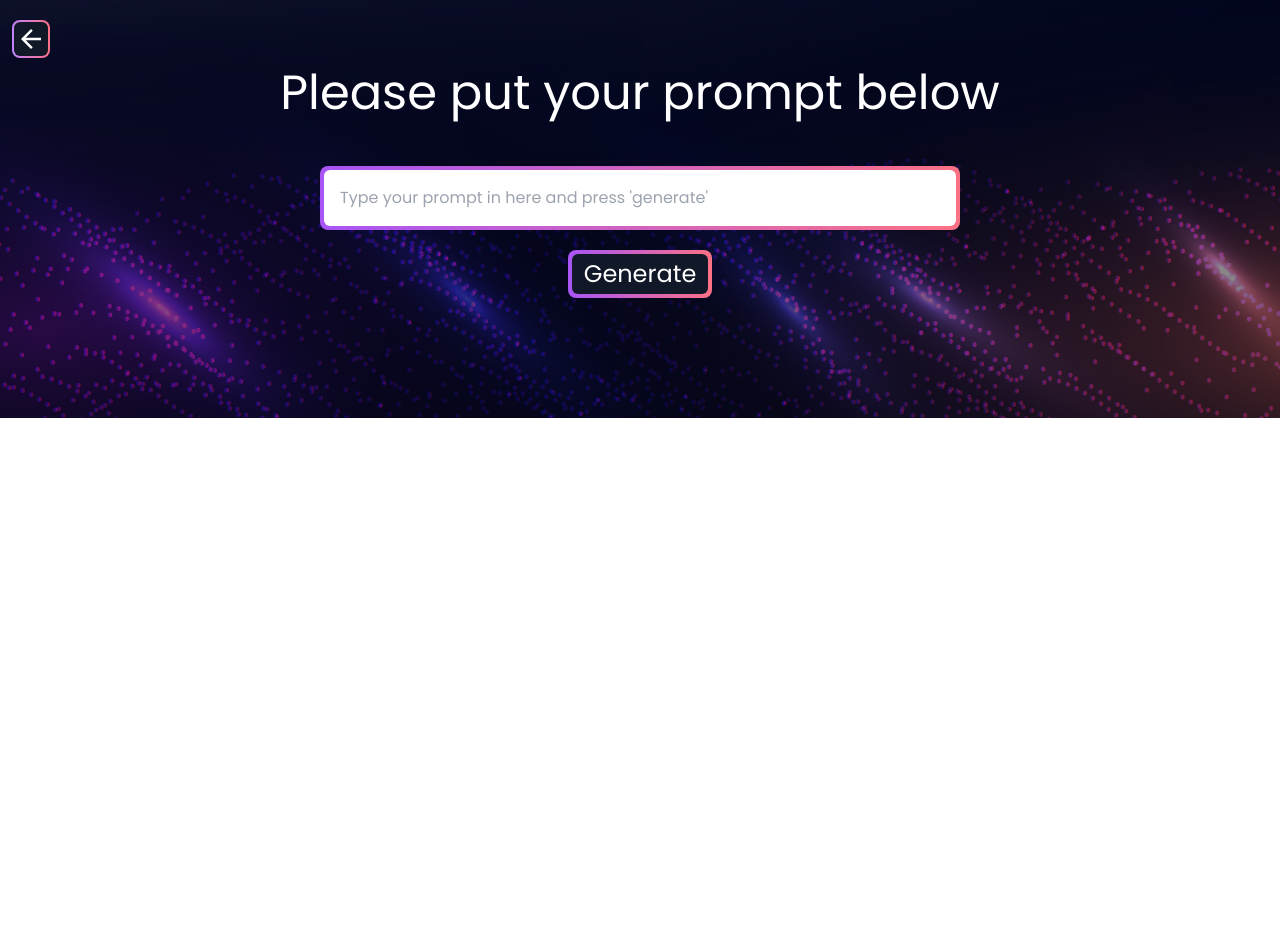
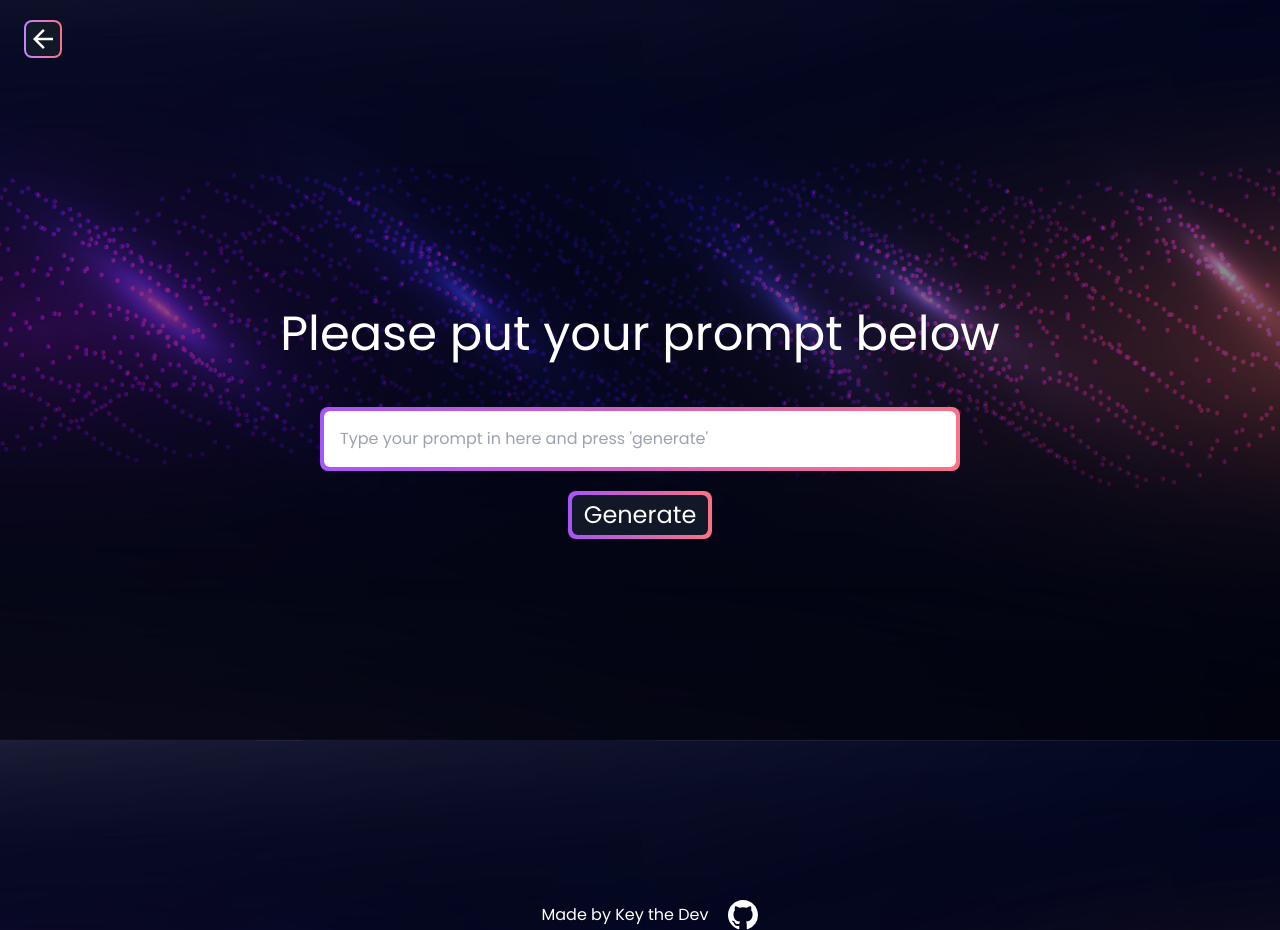
Before and after one commit to 47Key/AI_Image_Generator, a Next.js app: page /generate in a window 1280 px wide. Shown: the part 60-990 px from the top of the page. Before the commit the page ends 800 px from the top, so only its background shows below. Built offline with nearby package versions, Linux system fonts and the light colour scheme.

Commit message:
Fixed Background problems in /generate, seperated generate component to it's own file

```diff
--- a/components/BackButton.tsx
+++ b/components/BackButton.tsx
@@ -5,7 +5,7 @@ import styles from "../styles/Home.module.css";
 
 const BackButton = () => {
     return (
-        <div id={styles.iconButton} className="flex flex-col h-full items-center justify-center px-5">
+        <div id={styles.iconButton} className="flex flex-col h-full items-center justify-center px-5 z-0">
             <div className="flex flex-col items-center rounded-lg justify-center p-0.5 bg-gradient-to-r from-purple-400 to-rose-400 hover:shadow-[-1px_1px_5px] hover:shadow-rose-300">
                 <Link href="/">
                   <button className="flex items-center justify-center rounded-md p-0.5 bg-gray-900">
--- /dev/null
+++ b/containers/Generate.tsx
@@ -0,0 +1,137 @@
+import React, { useState } from "react";
+import LoadingSpinner from "../components/LoadingSpinner";
+import BackButton from "../components/BackButton";
+import ImageDownloadButton from "../components/ImageDownloadButton";
+import styles from "../styles/Home.module.css";
+
+type Submitted = Boolean;
+type Loading = Boolean;
+type PhotoURL = string;
+
+type Prompt = {
+  prompt: String;
+  date: BigInt;
+};
+
+const Generate = () => {
+    const [submitted, setSubmitted] = useState<Submitted>(false);
+    const [loading, setLoading] = useState<Loading>(false);
+    const [picture, setPicture] = useState<PhotoURL>("");
+
+    const handleNewPrompt = () => {
+      // Set all states back to default
+      setLoading(false);
+      setSubmitted(false);
+      setPicture("");
+    };
+
+    const handleSubmit = async (event: React.FormEvent<HTMLFormElement>) => {
+      event.preventDefault();
+
+      try {
+        // Set submitted & loading states
+        setSubmitted(true);
+        setLoading(true);
+
+        // Simplify data by storing inside of prompt object
+        const prompt: Prompt = {
+          prompt: event.target[0].value,
+          date: event.target[1].value,
+        };
+
+        // Send prompt to it's api route handler
+        const sendPromptToApi = await fetch("/api/SendPrompt", {
+          method: "POST",
+          body: JSON.stringify(prompt),
+        }).catch((err: any) => {
+          return err;
+        });
+
+        // Set Loading & Picture states back to display the generated image
+        setLoading(false);
+        setPicture(
+          "https://stablediffusion.0gku54smtinjm.us-east-1.cs.amazonlightsail.com/static/images/image.png"
+        );
+      } catch (err) {
+        console.log(err);
+      }
+    };
+
+    return (
+        <div className="w-screen h-full pb-20 flex flex-col justify-center items-center">
+          <div className="w-screen flex flex-col justify-center items-center">
+            <div className="absolute top-20 left-1 z-0">
+              <BackButton />
+            </div>
+            {!submitted && !loading && (
+              <div className="mt-20 w-screen h-screen flex flex-col justify-center items-center">
+                <h1 className="text-center text-5xl px-5 pt-10 leading-snug">
+                  Please put your prompt below
+                </h1>
+
+                <form onSubmit={handleSubmit}>
+                  <div className="flex flex-col sm:w-[90vw] lg:w-[50vw] my-10 justify-center items-center">
+                    <label hidden htmlFor="prompt" />
+                    <div className="relative w-full mx-10 p-1 rounded-lg bg-gradient-to-r from-purple-500 to-rose-400">
+                      <input
+                        required
+                        type="string"
+                        id="prompt"
+                        placeholder="Type your prompt in here and press 'generate'"
+                        className="w-full p-4 text-black rounded-md focus:outline-none flex-grow"
+                      />
+                    </div>
+
+                    <input hidden readOnly value={Date.now()} />
+
+                    <div className="mt-5 p-1 bg-gradient-to-r from-purple-500 to-rose-400 rounded-lg hover:shadow-[-1px_1px_5px] hover:shadow-rose-300">
+                      <button
+                        type="submit"
+                        className="inline-flex cursor-pointer items-center border-0 py-1 px-3 focus:outline-none rounded-md text-2xl md:mt-0 bg-gray-900"
+                      >
+                        Generate
+                      </button>
+                    </div>
+                  </div>
+                </form>
+              </div>
+            )}
+            {submitted && loading && (
+              <div className="flex flex-col justify-center items-center">
+                <h1 className="pb-10 text-3xl">Loading your prompt...</h1>
+                <LoadingSpinner />
+              </div>
+            )}
+            {submitted && !loading && (
+              <div className="w-screen h-screen flex flex-col justify-center items-center text-white mt-32 mx-10">
+                <h1 className="flex flex-wrap text-2xl mt-20">
+                  This is your generated image
+                </h1>
+                <div
+                  id={styles.imageContainer}
+                  className="p-1 sm:w-3/4 sm:h-3/4 md:w-3/4 md:h-3/4 2xl:w-1/2 2xl:h-1/2 bg-gradient-to-r from-purple-500 to-rose-400 rounded-lg m-5"
+                >
+                  <img className="rounded-md w-full h-full" alt="Stable Diffusion Generated Image" width={100} src={picture} />
+                </div>
+                <div
+                  id={styles.imageContainerRow}
+                  className="w-full flex flex-row justify-center items-center"
+                >
+                  <div className="flex flex-row justify-center items-center w-[300px] max-w-[300px] p-1 bg-gradient-to-r from-purple-500 to-rose-400 rounded-lg hover:shadow-[-1px_1px_5px] hover:shadow-rose-300">
+                    <button
+                      onClick={handleNewPrompt}
+                      className="w-full h-full cursor-pointer items-center border-0 py-1 px-3 focus:outline-none rounded-md text-2xl bg-gray-900"
+                    >
+                      Try Again
+                    </button>
+                  </div>
+                  <ImageDownloadButton />
+                </div>
+              </div>
+            )}
+          </div>
+        </div>
+    );
+}
+
+export default Generate;
--- a/containers/Navbar.tsx
+++ b/containers/Navbar.tsx
@@ -7,7 +7,7 @@ const Navbar = () => {
   return (
     <header id={styles.navbarBackground} className="flex backdrop-blur-md fixed top-0 w-full z-90 text-white body-font">
       <div className="flex flex-wrap w-screen p-2 flex-row justify-between items-center">
-        <div className="cursor-pointer sm:ml-0 md:ml-5">
+        <div className="cursor-pointer sm:ml-0 md:ml-5 z-90">
           <Link href="/">
             <Image width={50} height={50} alt="Key AI Logo" src={"/key_ai.png"} />
           </Link>
--- a/pages/generate/index.tsx
+++ b/pages/generate/index.tsx
@@ -1,142 +1,53 @@
 import type { NextPage } from "next";
-import React, { useState } from "react";
-import LoadingSpinner from "../../components/LoadingSpinner";
+import Head from "next/head";
+import React from "react";
+import Link from "next/link";
+import Image from "next/image";
 import Navbar from "../../containers/Navbar";
-import BackButton from "../../components/BackButton";
-import ImageDownloadButton from "../../components/ImageDownloadButton";
 import styles from "../../styles/Home.module.css";
-
-type Submitted = Boolean;
-type Loading = Boolean;
-type PhotoURL = string;
-
-type Prompt = {
-  prompt: String;
-  date: BigInt;
-};
+import Generate from "../../containers/Generate";
 
 const ImageGenerator: NextPage = () => {
-  const [submitted, setSubmitted] = useState<Submitted>(false);
-  const [loading, setLoading] = useState<Loading>(false);
-  const [picture, setPicture] = useState<PhotoURL>("");
-
-  const handleNewPrompt = () => {
-    // Set all states back to default
-    setLoading(false);
-    setSubmitted(false);
-    setPicture("");
-  };
-
-  const handleSubmit = async (event: React.FormEvent<HTMLFormElement>) => {
-    event.preventDefault();
-
-    try {
-      // Set submitted & loading states
-      setSubmitted(true);
-      setLoading(true);
-
-      // Simplify data by storing inside of prompt object
-      const prompt: Prompt = {
-        prompt: event.target[0].value,
-        date: event.target[1].value,
-      };
-
-      // Send prompt to it's api route handler
-      const sendPromptToApi = await fetch("/api/SendPrompt", {
-        method: "POST",
-        body: JSON.stringify(prompt),
-      }).catch((err: any) => {
-        return err;
-      });
-
-      // Set Loading & Picture states back to display the generated image
-      setLoading(false);
-      setPicture(
-        "https://stablediffusion.0gku54smtinjm.us-east-1.cs.amazonlightsail.com/static/images/image.png"
-      );
-    } catch (err) {
-      console.log(err);
-    }
-  };
-
   return (
     <div className={styles.container}>
       <div className="bg-mainBG bg-cover bg-center bg-no-repeat bg-fixed">
+        <Head>
+          <title>Stable Diffusion Image Generator</title>
+          <meta name="description" content="Key AI" />
+          <link rel="icon" href="/favicon.ico" />
+          <link
+            rel="preload"
+            href="https://fonts.googleapis.com/css2?family=Roboto:wght@900&display=swap"
+            as="font"
+            crossOrigin=""
+            type="font"
+          />
+          <link
+            rel="preload"
+            href="https://fonts.googleapis.com/css2?family=Poppins:wght@400&display=swap"
+            as="font"
+            crossOrigin=""
+            type="font"
+          />
+        </Head>
 
+        <Generate />
         <Navbar />
-        <div className="w-screen pb-20 flex flex-col justify-center items-center">
-          <div className="w-screen flex flex-col justify-center items-center">
-            <div className="absolute top-20 -left-2">
-              <BackButton />
-            </div>
-            {!submitted && !loading && (
-              <div className="mt-20 w-screen flex flex-col justify-center items-center">
-                <h1 className="text-center text-5xl px-5 pt-10 leading-snug">
-                  Please put your prompt below
-                </h1>
 
-                <form onSubmit={handleSubmit}>
-                  <div className="flex flex-col sm:w-[90vw] lg:w-[50vw] my-10 justify-center items-center">
-                    <label hidden htmlFor="prompt" />
-                    <div className="relative w-full mx-10 p-1 rounded-lg bg-gradient-to-r from-purple-500 to-rose-400">
-                      <input
-                        required
-                        type="string"
-                        id="prompt"
-                        placeholder="Type your prompt in here and press 'generate'"
-                        className="w-full p-4 text-black rounded-md focus:outline-none flex-grow"
-                      />
-                    </div>
-
-                    <input hidden readOnly value={Date.now()} />
-
-                    <div className="mt-5 p-1 bg-gradient-to-r from-purple-500 to-rose-400 rounded-lg hover:shadow-[-1px_1px_5px] hover:shadow-rose-300">
-                      <button
-                        type="submit"
-                        className="inline-flex cursor-pointer items-center border-0 py-1 px-3 focus:outline-none rounded-md text-2xl md:mt-0 bg-gray-900"
-                      >
-                        Generate
-                      </button>
-                    </div>
-                  </div>
-                </form>
-              </div>
-            )}
-            {submitted && loading && (
-              <div className="flex flex-col justify-center items-center">
-                <h1 className="pb-10 text-3xl">Loading your prompt...</h1>
-                <LoadingSpinner />
-              </div>
-            )}
-            {submitted && !loading && (
-              <div className="w-screen h-screen flex flex-col justify-center items-center text-white mt-32 mx-10">
-                <h1 className="flex flex-wrap text-2xl mt-20">
-                  This is your generated image
-                </h1>
-                <div
-                  id={styles.imageContainer}
-                  className="p-1 sm:w-3/4 sm:h-3/4 md:w-3/4 md:h-3/4 2xl:w-1/2 2xl:h-1/2 bg-gradient-to-r from-purple-500 to-rose-400 rounded-lg m-5"
-                >
-                  <img className="rounded-md w-full h-full" alt="Stable Diffusion Generated Image" width={100} src={picture} />
-                </div>
-                <div
-                  id={styles.imageContainerRow}
-                  className="w-full flex flex-row justify-center items-center"
-                >
-                  <div className="flex flex-row justify-center items-center w-[300px] max-w-[300px] p-1 bg-gradient-to-r from-purple-500 to-rose-400 rounded-lg hover:shadow-[-1px_1px_5px] hover:shadow-rose-300">
-                    <button
-                      onClick={handleNewPrompt}
-                      className="w-full h-full cursor-pointer items-center border-0 py-1 px-3 focus:outline-none rounded-md text-2xl bg-gray-900"
-                    >
-                      Try Again
-                    </button>
-                  </div>
-                  <ImageDownloadButton />
-                </div>
-              </div>
-            )}
+        <footer className={styles.footer}>
+          <div className="flex flex-row w-screen h-full justify-center items-center">
+            <p className="px-5">Made by Key the Dev</p>
+            <Link href="https://github.com/47Key/key_stable-diffusion">
+              <Image
+                className="cursor-pointer"
+                alt="47Key Github Logo"
+                width={30}
+                height={30}
+                src="/github.svg"
+              />
+            </Link>
           </div>
-        </div>
+        </footer>
       </div>
     </div>
   );
```
